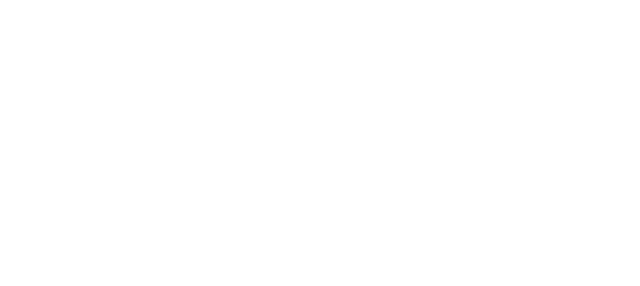
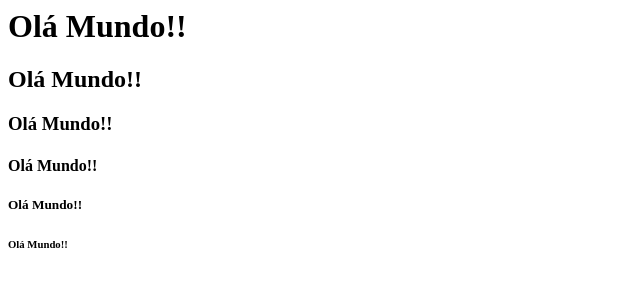
Before and after one commit to M1relly/exemplo-git-l, a plain HTML site: page index.html in a window 1280 px wide. Shown: the whole page, without its empty margins (0-640 px from the left). Drawn offline with Linux system fonts and the light colour scheme.

Commit message:
Body criado + títulos de h1 a h6.

```diff
--- a/index.html
+++ b/index.html
@@ -9,5 +9,12 @@
 		<meta name="viewport" content="width=device-width,initial-scale=1.0">
 		<title>Exemplo de HTML</title>
 	</head>
-
+	<body>
+		<h1>Olá Mundo!!</h1>
+		<h2>Olá Mundo!!</h2>
+		<h3>Olá Mundo!!</h3>
+		<h4>Olá Mundo!!</h4>
+		<h5>Olá Mundo!!</h5>
+		<h6>Olá Mundo!!</h6>
+	</body>
 </html>
```
